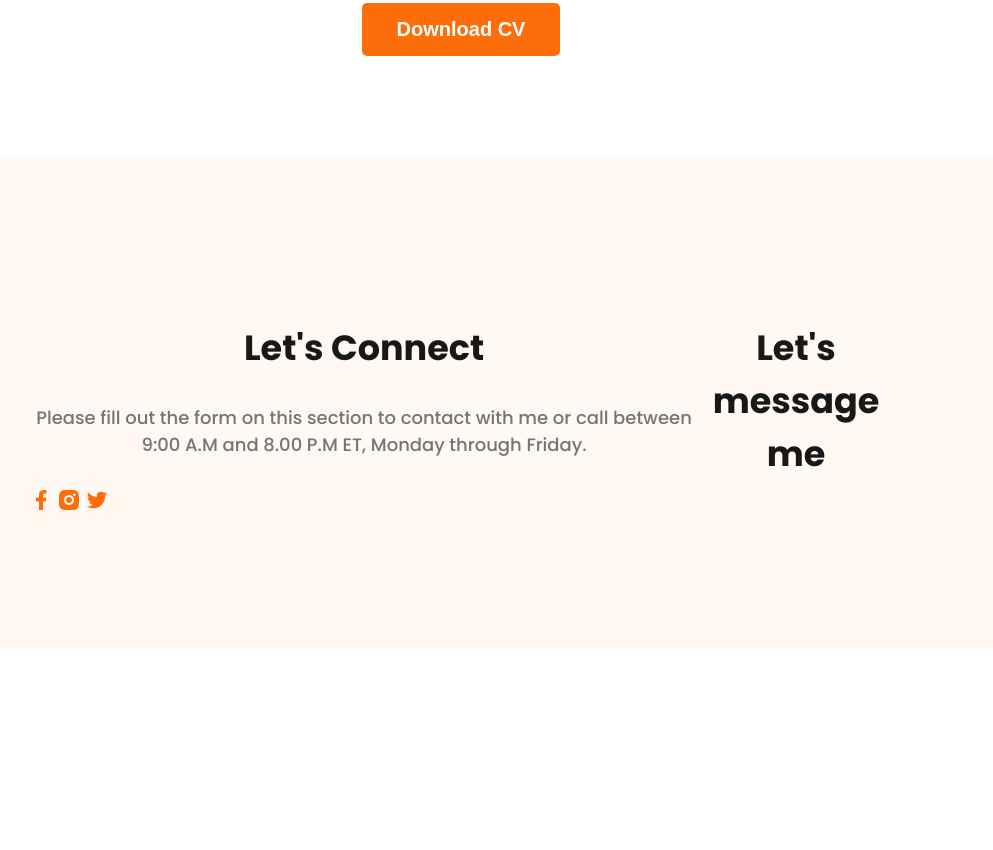
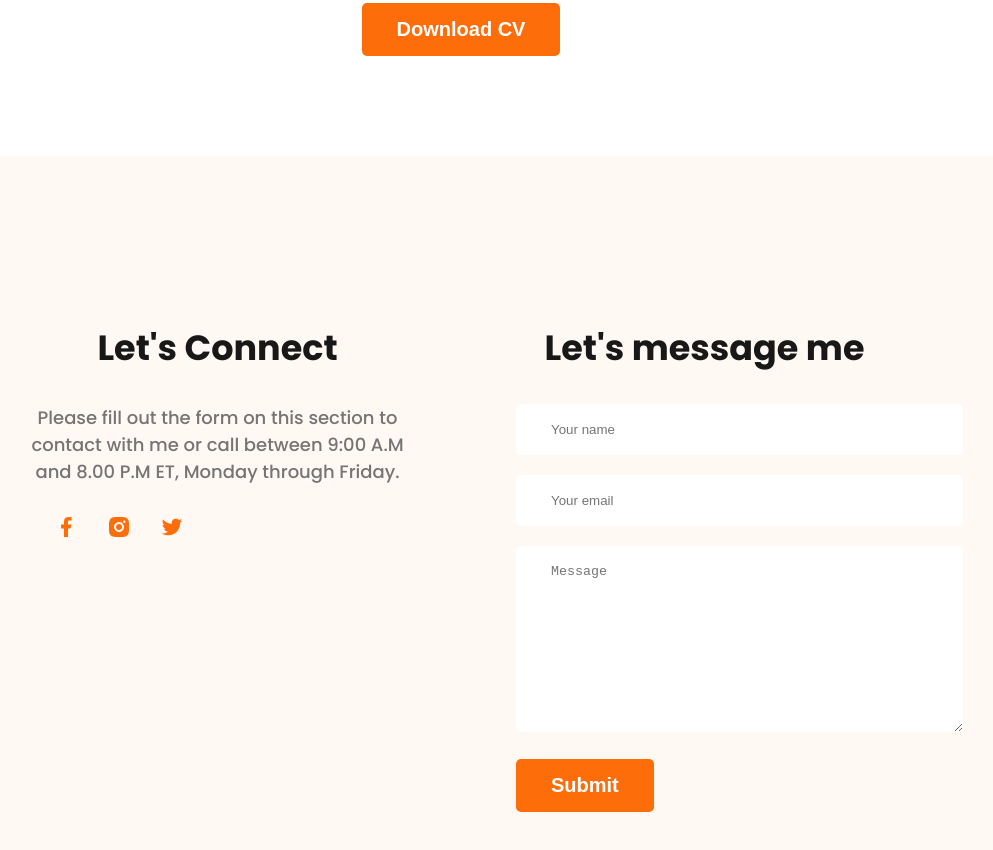
Before and after one commit to AdnaNation/web-developer-portfolio, a plain HTML site: page index.html in a window 1280 px wide. Shown: the part 3318-4168 px from the top of the page, without its empty margins (179-1172 px from the left). Before the commit the page ends 3975 px from the top, so only its background shows below. Drawn offline with Linux system fonts and the light colour scheme.

Commit message:
all done

```diff
--- a/index.html
+++ b/index.html
@@ -168,7 +168,7 @@
             <p class="section-description">
                 Please fill out the form on this section to contact with me or call between
                 9:00 A.M and 8.00 P.M ET, Monday through Friday.</p>
-            <div>
+            <div class="social-links">
                 <a href=""><img src="images/icons/facebook.png" alt=""></a>
                 <a href=""><img src="images/icons/insta.png" alt=""></a>
                 <a href=""><img src="images/icons/twitter.png" alt=""></a>
@@ -176,6 +176,15 @@
         </div>
         <div class="footer-column">
             <h3 class="section-title">Let's message me</h3>
+            <form class="contact" action="">
+                <input type="text" name="" id="" placeholder="Your name">
+                <br>
+                <input type="email" name="" id="" placeholder="Your email">
+                <br>
+                <textarea name="" id="" cols="30" rows="10" placeholder="Message"></textarea>
+                <br>
+                <input class="btn-primary" type="submit" value="Submit">
+            </form>
         </div>
 
     </footer>
--- a/styles/style.css
+++ b/styles/style.css
@@ -205,9 +205,32 @@ main {
 }
 
 /* footer style */
+
+
 footer {
     display: flex;
+    gap: 110px;
     background: #FFF8F3;
     margin-top: 100px;
     padding: 130px 200px;
 }
+
+.footer-column {
+    width: 50%;
+}
+
+.social-links a {
+    margin-left: 25px;
+}
+
+.contact input[type="text"],
+.contact input[type="email"],
+textarea {
+    margin-bottom: 20px;
+    padding: 18px 35px;
+    color: #757575;
+    border: 0;
+    border-radius: 5px;
+    background: #FFF;
+    width: 100%;
+}
```
